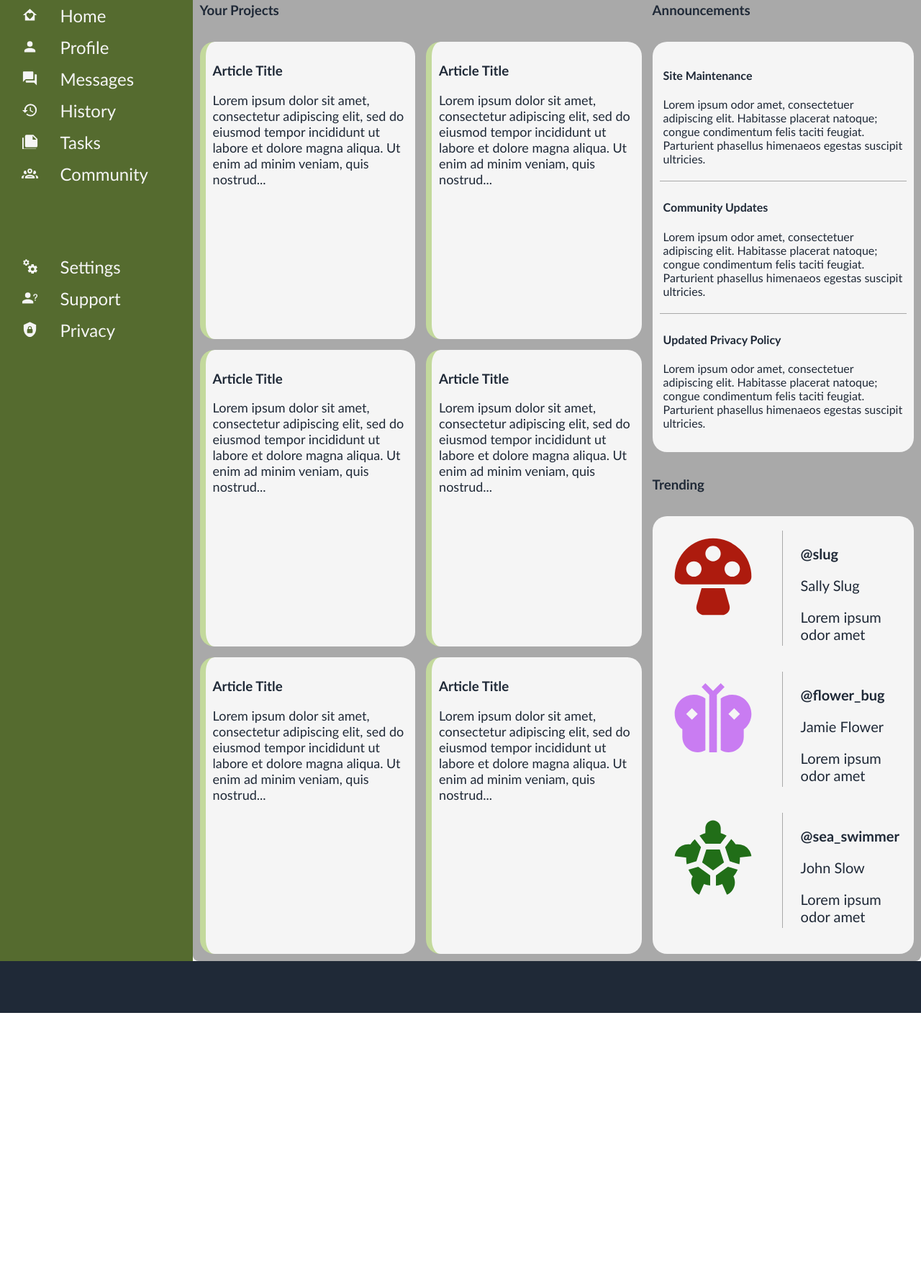
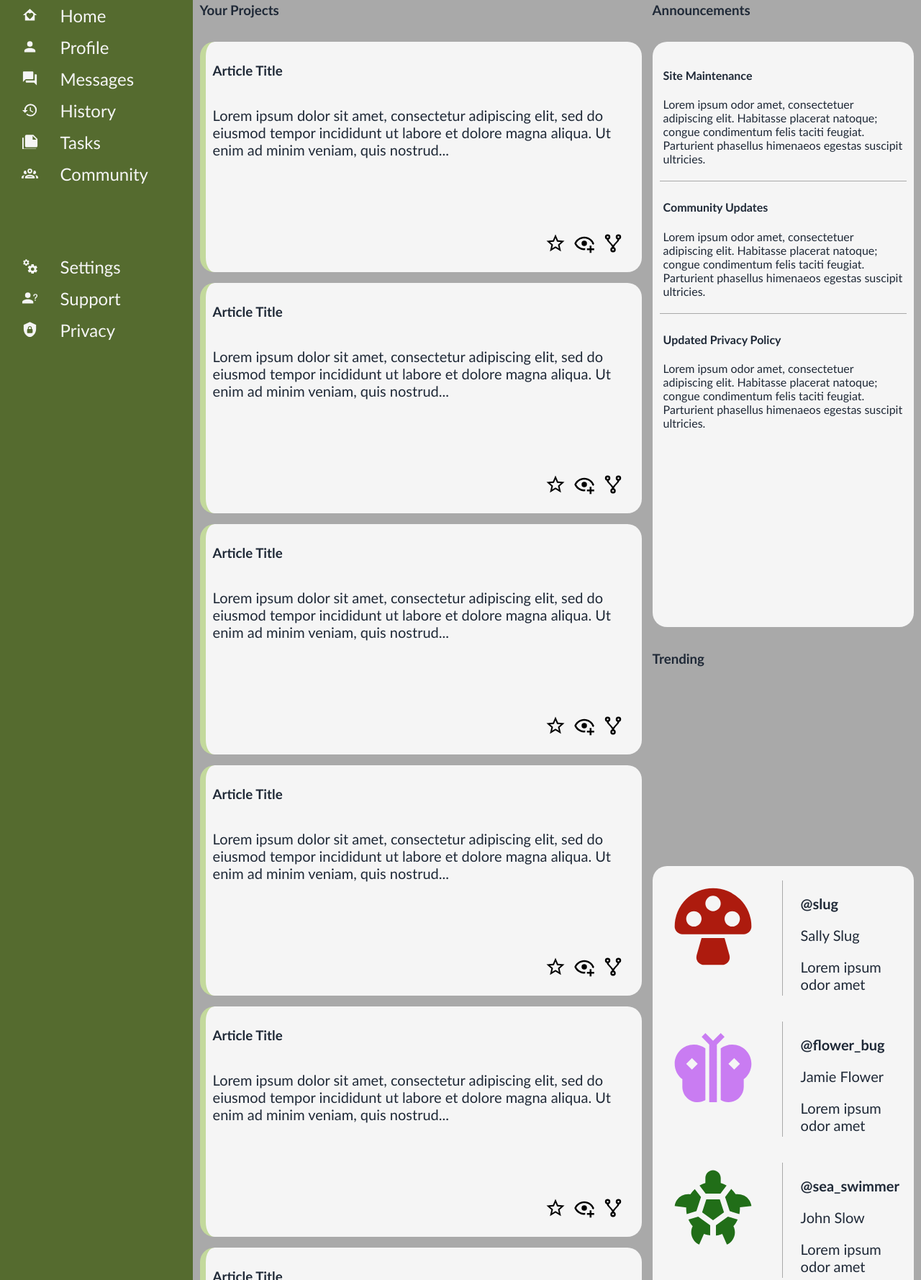
Before and after one commit to ElizaDearheart/curious-mollusk, a plain HTML site: page slugAdminDashboard/index.html in a window 1280 px wide. Shown: the part 235-2013 px from the top of the page at 72% size. Before the commit the page ends 1642 px from the top, so only its background shows below. Drawn offline with Linux system fonts and the light colour scheme; files whose address does not match are found by name.

Commit message:
Add social icons to article cards

```diff
--- a/slugAdminDashboard/index.html
+++ b/slugAdminDashboard/index.html
@@ -174,36 +174,84 @@
                 <p>Lorem ipsum dolor sit amet, consectetur adipiscing elit, sed do eiusmod tempor incididunt ut labore
                     et
                     dolore magna aliqua. Ut enim ad minim veniam, quis nostrud...</p>
+                <div class="social-icons">
+                    <img src="/Users/jordan/Odin_JS/repos/curious-mollusk/slugAdminDashboard/images/star-outline.svg"
+                        alt="star outline" height="30px" width="30px" />
+                    <img src="/Users/jordan/Odin_JS/repos/curious-mollusk/slugAdminDashboard/images/eye-plus-outline.svg"
+                        alt="eye outline with plus sign" height="30px" width="30px" />
+                    <img src="/Users/jordan/Odin_JS/repos/curious-mollusk/slugAdminDashboard/images/source-fork.svg"
+                        alt="share icon" height="30px" width="30px" />
+                </div>
             </div>
             <div class="card">
                 <h3>Article Title</h3>
                 <p>Lorem ipsum dolor sit amet, consectetur adipiscing elit, sed do eiusmod tempor incididunt ut labore
                     et
                     dolore magna aliqua. Ut enim ad minim veniam, quis nostrud...</p>
+                <div class="social-icons">
+                    <img src="/Users/jordan/Odin_JS/repos/curious-mollusk/slugAdminDashboard/images/star-outline.svg"
+                        alt="star outline" height="30px" width="30px" />
+                    <img src="/Users/jordan/Odin_JS/repos/curious-mollusk/slugAdminDashboard/images/eye-plus-outline.svg"
+                        alt="eye outline with plus sign" height="30px" width="30px" />
+                    <img src="/Users/jordan/Odin_JS/repos/curious-mollusk/slugAdminDashboard/images/source-fork.svg"
+                        alt="share icon" height="30px" width="30px" />
+                </div>
             </div>
             <div class="card">
                 <h3>Article Title</h3>
                 <p>Lorem ipsum dolor sit amet, consectetur adipiscing elit, sed do eiusmod tempor incididunt ut labore
                     et
                     dolore magna aliqua. Ut enim ad minim veniam, quis nostrud...</p>
+                <div class="social-icons">
+                    <img src="/Users/jordan/Odin_JS/repos/curious-mollusk/slugAdminDashboard/images/star-outline.svg"
+                        alt="star outline" height="30px" width="30px" />
+                    <img src="/Users/jordan/Odin_JS/repos/curious-mollusk/slugAdminDashboard/images/eye-plus-outline.svg"
+                        alt="eye outline with plus sign" height="30px" width="30px" />
+                    <img src="/Users/jordan/Odin_JS/repos/curious-mollusk/slugAdminDashboard/images/source-fork.svg"
+                        alt="share icon" height="30px" width="30px" />
+                </div>
             </div>
             <div class="card">
                 <h3>Article Title</h3>
                 <p>Lorem ipsum dolor sit amet, consectetur adipiscing elit, sed do eiusmod tempor incididunt ut labore
                     et
                     dolore magna aliqua. Ut enim ad minim veniam, quis nostrud...</p>
+                <div class="social-icons">
+                    <img src="/Users/jordan/Odin_JS/repos/curious-mollusk/slugAdminDashboard/images/star-outline.svg"
+                        alt="star outline" height="30px" width="30px" />
+                    <img src="/Users/jordan/Odin_JS/repos/curious-mollusk/slugAdminDashboard/images/eye-plus-outline.svg"
+                        alt="eye outline with plus sign" height="30px" width="30px" />
+                    <img src="/Users/jordan/Odin_JS/repos/curious-mollusk/slugAdminDashboard/images/source-fork.svg"
+                        alt="share icon" height="30px" width="30px" />
+                </div>
             </div>
             <div class="card">
                 <h3>Article Title</h3>
                 <p>Lorem ipsum dolor sit amet, consectetur adipiscing elit, sed do eiusmod tempor incididunt ut labore
                     et
                     dolore magna aliqua. Ut enim ad minim veniam, quis nostrud...</p>
+                <div class="social-icons">
+                    <img src="/Users/jordan/Odin_JS/repos/curious-mollusk/slugAdminDashboard/images/star-outline.svg"
+                        alt="star outline" height="30px" width="30px" />
+                    <img src="/Users/jordan/Odin_JS/repos/curious-mollusk/slugAdminDashboard/images/eye-plus-outline.svg"
+                        alt="eye outline with plus sign" height="30px" width="30px" />
+                    <img src="/Users/jordan/Odin_JS/repos/curious-mollusk/slugAdminDashboard/images/source-fork.svg"
+                        alt="share icon" height="30px" width="30px" />
+                </div>
             </div>
             <div class="card">
                 <h3>Article Title</h3>
                 <p>Lorem ipsum dolor sit amet, consectetur adipiscing elit, sed do eiusmod tempor incididunt ut labore
                     et
                     dolore magna aliqua. Ut enim ad minim veniam, quis nostrud...</p>
+                <div class="social-icons">
+                    <img src="/Users/jordan/Odin_JS/repos/curious-mollusk/slugAdminDashboard/images/star-outline.svg"
+                        alt="star outline" height="30px" width="30px" />
+                    <img src="/Users/jordan/Odin_JS/repos/curious-mollusk/slugAdminDashboard/images/eye-plus-outline.svg"
+                        alt="eye outline with plus sign" height="30px" width="30px" />
+                    <img src="/Users/jordan/Odin_JS/repos/curious-mollusk/slugAdminDashboard/images/source-fork.svg"
+                        alt="share icon" height="30px" width="30px" />
+                </div>
             </div>
         </div>
         <div class="right-sidebar">
--- a/slugAdminDashboard/styles.css
+++ b/slugAdminDashboard/styles.css
@@ -201,15 +201,19 @@ p {
 .article-cards {
     grid-column: 1/2;
     display: grid;
-    grid-template-columns: repeat(auto-fill, minmax(250px, 1fr));
+    grid-template-columns: repeat(auto-fill, minmax(400px, 1fr));
     gap: 15px;
 }
 
 .article-cards p {
-    font-size: 18px;
+    font-size: 1.25em;
 }
 
 .article-cards .card {
+    display: grid;
+    grid-template-columns: 1fr;
+    grid-template-rows: 1fr 3fr 1fr;
+    height: 300px;
     text-align: left;
     border-radius: 20px;
     padding: 10px;
@@ -217,6 +221,15 @@ p {
     border-left-width: 8px;
     border-left-color: var(--slug-green);
     border-left-style: solid;
+}
+
+.social-icons {
+    display: flex;
+    flex-direction: row;
+    align-self: end;
+    justify-self: right;
+    padding: 15px;
+    gap: 10px;
 }
 
 
```
Also changed, not shown: slugAdminDashboard/images/eye-plus-outline.svg (added), slugAdminDashboard/images/source-fork.svg (added), slugAdminDashboard/images/star-outline.svg (added).
